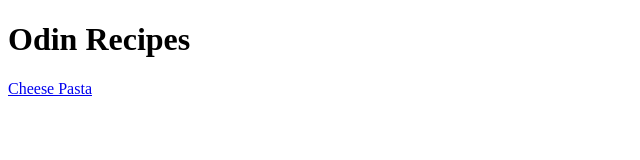
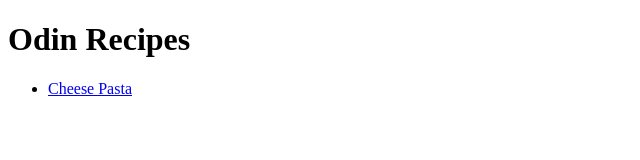
Before and after one commit to Peachboy97/Odin-recipes, a plain HTML site: page index.html in a window 1280 px wide. Shown: the full height of the page, 0-640 px from the left. Drawn offline with Linux system fonts and the light colour scheme.

Commit message:
add a list element for types of recipes

```diff
--- a/index.html
+++ b/index.html
@@ -6,6 +6,8 @@
     </head>
     <body>
         <h1>Odin Recipes</h1>
-        <a href="recipes/cheese_pasta.html" target="_blank" rel="noopener" rel="noreferrer">Cheese Pasta</a>
+        <ul>
+        <li><a href="recipes/cheese_pasta.html" target="_blank" rel="noopener" rel="noreferrer">Cheese Pasta</a></li>
+        </ul>
     </body>
 </html>
```
